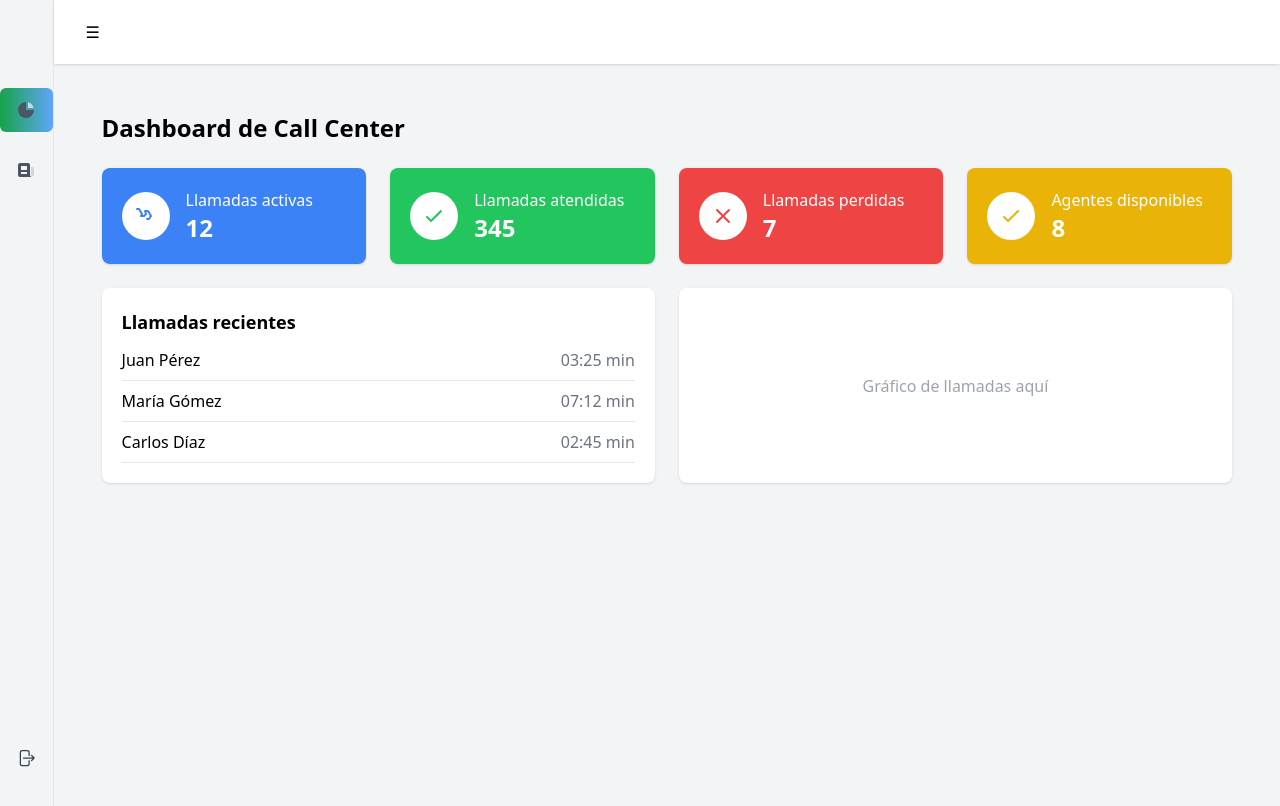
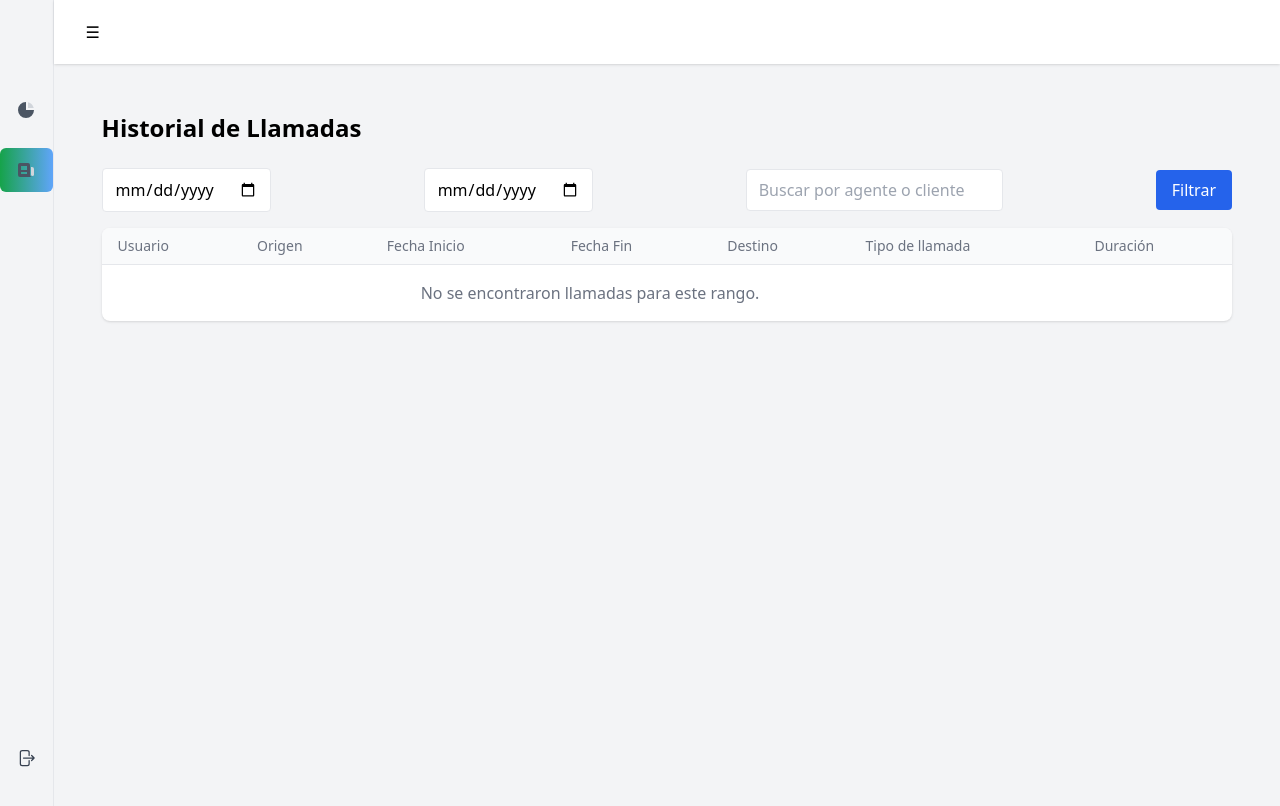
Before and after one commit to jeanbecerra/frontend-reports, a Vue app: page /reportes in a window 1280 px wide. Before the commit this address led to /dashboard. Shown: the top 806 px of the page. Built offline with nearby package versions, Linux system fonts and the light colour scheme; sample sign-in values are in the browser's storage.

Commit message:
Reportes primera fase

```diff
--- a/src/components/SidebarComponent.vue
+++ b/src/components/SidebarComponent.vue
@@ -69,9 +69,9 @@ const confirmLogout = () => {
           <!-- Reportes -->
           <li>
             <router-link
-              to="/home"
+              to="/reportes"
               class="flex items-center space-x-4 px-4 py-3 rounded-md transition-colors duration-200"
-              :class="isActive('/home')
+              :class="isActive('/reportes')
                 ? 'bg-gradient-to-r from-green-600 to-blue-400 text-white'
                 : 'text-gray-600 hover:bg-gray-200 hover:text-gray-700'"
             >
--- a/src/layouts/PanelLayout.vue
+++ b/src/layouts/PanelLayout.vue
@@ -1,6 +1,8 @@
 <script setup>
 import { ref } from 'vue'
 import SidebarComponent from '../components/SidebarComponent.vue'
+
+const usuario = localStorage.getItem("usuario");
 
 const isSidebarOpen = ref(false)
 
@@ -19,11 +21,12 @@ function toggleSidebar() {
     <!-- Contenido principal -->
     <div class="flex-1 flex flex-col">
       <!-- Header -->
-      <header class="h-16 bg-white shadow flex items-center px-6">
+      <header class="h-16 bg-white shadow flex items-center justify-between px-6">
         <button @click="toggleSidebar" class="p-2 rounded hover:bg-gray-200">
           <!-- icono hamburguesa -->
           ☰
         </button>
+        <p class="uppercase">{{usuario}}</p>
       </header>
 
       <!-- Main -->
--- a/src/router/index.js
+++ b/src/router/index.js
@@ -6,7 +6,7 @@ import Login from '../views/Login.vue';
 import PanelLayout from '../layouts/PanelLayout.vue';
 // Importa las vistas protegidas (el contenido del panel)
 import Dashboard from '../views/Dashboard.vue';
-import Home from '../views/Home.vue';
+import Reportes from '../views/Reportes.vue';
 // ... Otras vistas
 
 const routes = [
@@ -35,9 +35,9 @@ const routes = [
         meta: { requiresAuth: true } // 🔒 PROTEGIDA
       },
       {
-        path: 'home', // La URL será /home
-        name: 'Home',
-        component: Home,
+        path: 'reportes', // La URL será /home
+        name: 'Reportes',
+        component: Reportes,
         meta: { requiresAuth: true } // 🔒 PROTEGIDA
       },
       // ... Agrega más rutas protegidas aquí (ej. /usuarios, /perfil)
--- a/src/views/Home.vue
+++ /dev/null
@@ -1,57 +0,0 @@
-<template>
-  <div class="p-6 bg-gray-100 min-h-screen">
-    <h1 class="text-2xl font-bold mb-6">Historial de Llamadas</h1>
-
-    <!-- Filtros (opcional) -->
-    <div class="flex flex-col sm:flex-row sm:items-center sm:justify-between mb-4 space-y-2 sm:space-y-0">
-      <input type="date" class="border rounded px-3 py-2" />
-      <input type="text" placeholder="Buscar por agente o cliente" class="border rounded px-3 py-2" />
-    </div>
-
-    <!-- Tabla de llamadas -->
-    <div class="overflow-x-auto bg-white rounded-lg shadow">
-      <table class="min-w-full divide-y divide-gray-200">
-        <thead class="bg-gray-50">
-          <tr>
-            <th class="px-4 py-2 text-left text-sm font-medium text-gray-500">Fecha</th>
-            <th class="px-4 py-2 text-left text-sm font-medium text-gray-500">Agente</th>
-            <th class="px-4 py-2 text-left text-sm font-medium text-gray-500">Cliente</th>
-            <th class="px-4 py-2 text-left text-sm font-medium text-gray-500">Duración</th>
-            <th class="px-4 py-2 text-left text-sm font-medium text-gray-500">Estado</th>
-          </tr>
-        </thead>
-        <tbody class="divide-y divide-gray-200">
-          <tr v-for="call in calls" :key="call.id" class="hover:bg-gray-50">
-            <td class="px-4 py-2 text-sm text-gray-700">{{ call.date }}</td>
-            <td class="px-4 py-2 text-sm text-gray-700">{{ call.agent }}</td>
-            <td class="px-4 py-2 text-sm text-gray-700">{{ call.client }}</td>
-            <td class="px-4 py-2 text-sm text-gray-700">{{ call.duration }}</td>
-            <td class="px-4 py-2 text-sm">
-              <span
-                :class="{
-                  'bg-green-100 text-green-800 px-2 py-1 rounded-full text-xs': call.status === 'Atendida',
-                  'bg-red-100 text-red-800 px-2 py-1 rounded-full text-xs': call.status === 'Perdida',
-                  'bg-yellow-100 text-yellow-800 px-2 py-1 rounded-full text-xs': call.status === 'En curso'
-                }"
-              >
-                {{ call.status }}
-              </span>
-            </td>
-          </tr>
-        </tbody>
-      </table>
-    </div>
-  </div>
-</template>
-
-<script setup>
-import { ref } from 'vue'
-
-// Ejemplo de datos de llamadas
-const calls = ref([
-  { id: 1, date: '2025-12-03 09:15', agent: 'Juan Pérez', client: 'Empresa A', duration: '03:25', status: 'Atendida' },
-  { id: 2, date: '2025-12-03 09:50', agent: 'María Gómez', client: 'Empresa B', duration: '07:12', status: 'Perdida' },
-  { id: 3, date: '2025-12-03 10:05', agent: 'Carlos Díaz', client: 'Empresa C', duration: '02:45', status: 'En curso' },
-  { id: 4, date: '2025-12-03 10:30', agent: 'Ana Ruiz', client: 'Empresa D', duration: '05:10', status: 'Atendida' },
-])
-</script>
--- a/src/views/Login.vue
+++ b/src/views/Login.vue
@@ -1,7 +1,11 @@
 <script>
 import BaseModal from "@/components/Modal.vue";
 
+
+
+
 export default {
+
     name: "LoginPage",
     components: { BaseModal },
 
@@ -18,7 +22,8 @@ export default {
                 show: false,
                 message: "",
                 type: ""
-            }
+            },
+            showPassword: false
         };
     },
     methods: {
@@ -41,6 +46,7 @@ export default {
 
                 if (data.exito) {
                     this.showModal("success", "¡Login exitoso! Bienvenido a la plataforma 👋");
+                    localStorage.setItem("usuario", data.usuario);
                     localStorage.setItem("token", data.token);
                     setTimeout(() => {
                         this.$router.push("/");
--- a/src/views/Reportes.vue
+++ b/src/views/Reportes.vue
@@ -0,0 +1,127 @@
+<template>
+  <div class="p-6 bg-gray-100 min-h-screen">
+    <h1 class="text-2xl font-bold mb-6">Historial de Llamadas</h1>
+
+    <!-- Filtros -->
+    <div class="flex flex-col sm:flex-row sm:items-center sm:justify-between mb-4 space-y-2 sm:space-y-0">
+      <input type="date" class="border rounded px-3 py-2" v-model="startDate" />
+      <input type="date" class="border rounded px-3 py-2" v-model="endDate" />
+      <input type="text" placeholder="Buscar por agente o cliente" class="border rounded px-3 py-2" v-model="search" />
+      <button @click="cargarCDRs" class="bg-blue-600 text-white px-4 py-2 rounded">
+        Filtrar
+      </button>
+    </div>
+
+    <!-- Mensaje de cargando -->
+    <div v-if="loading" class="text-center py-4 text-gray-600">
+      Cargando llamadas...
+    </div>
+
+    <!-- Tabla de llamadas -->
+    <div v-else class="overflow-x-auto bg-white rounded-lg shadow">
+      <table class="min-w-full divide-y divide-gray-200">
+        <thead class="bg-gray-50">
+          <tr>
+            <th class="px-4 py-2 text-left text-sm font-medium text-gray-500">Usuario</th>
+            <th class="px-4 py-2 text-left text-sm font-medium text-gray-500">Origen</th>
+            <th class="px-4 py-2 text-left text-sm font-medium text-gray-500">Fecha Inicio</th>
+            <th class="px-4 py-2 text-left text-sm font-medium text-gray-500">Fecha Fin</th>
+            <th class="px-4 py-2 text-left text-sm font-medium text-gray-500">Destino</th>
+            <th class="px-4 py-2 text-left text-sm font-medium text-gray-500">Tipo de llamada</th>
+            <th class="px-4 py-2 text-left text-sm font-medium text-gray-500">Duración</th>
+          </tr>
+        </thead>
+        <tbody class="divide-y divide-gray-200">
+          <tr v-for="call in filteredCalls" :key="call.id_call" class="hover:bg-gray-50">
+            <td class="px-4 py-2 text-sm text-gray-700 uppercase">{{ usuario }}</td>
+            <td class="px-4 py-2 text-sm text-gray-700 uppercase">{{ call.caller_id }}</td>
+            <td class="px-4 py-2 text-sm text-gray-700">{{ formatearFecha(call.call_start) }}</td>
+            <td class="px-4 py-2 text-sm text-gray-700">{{ formatearFecha(call.call_end) }}</td>
+            <td class="px-4 py-2 text-sm text-gray-700 uppercase">{{ call.called_number }}</td>
+            <td class="px-4 py-2 text-sm text-gray-700">{{ call.tariffdesc || 'N/A' }}</td>
+            <td class="px-4 py-2 text-sm text-gray-700">{{ calcularDuracion(call.call_start, call.call_end) }}</td>
+          </tr>
+          <tr v-if="!loading && filteredCalls.length === 0">
+            <td colspan="6" class="text-center py-4 text-gray-500">No se encontraron llamadas para este rango.</td>
+          </tr>
+        </tbody>
+      </table>
+    </div>
+  </div>
+</template>
+
+<script setup>
+import { ref, computed } from 'vue'
+
+const usuario = localStorage.getItem("usuario");
+
+const calls = ref([]);
+const startDate = ref('');
+const endDate = ref('');
+const search = ref('');
+const loading = ref(false);
+
+// Filtrado por búsqueda (agente o cliente)
+const filteredCalls = computed(() => {
+  return calls.value.filter(c =>
+    (!search.value || (c.tariffdesc && c.tariffdesc.toLowerCase().includes(search.value.toLowerCase()))
+                   || (c.client && c.client.toLowerCase().includes(search.value.toLowerCase())))
+  );
+});
+
+// Función para calcular duración en formato mm:ss
+const calcularDuracion = (inicio, fin) => {
+  if (!inicio || !fin) return '00:00';
+  const start = new Date(inicio);
+  const end = new Date(fin);
+  const diff = Math.floor((end - start) / 1000); // segundos
+  const minutes = String(Math.floor(diff / 60)).padStart(2, '0');
+  const seconds = String(diff % 60).padStart(2, '0');
+  return `${minutes}:${seconds}`;
+};
+
+// Función para formatear fechas MySQL DATETIME
+const formatearFecha = (datetime) => {
+  if (!datetime) return '';
+  const d = new Date(datetime);
+  const yyyy = d.getFullYear();
+  const mm = String(d.getMonth() + 1).padStart(2, '0');
+  const dd = String(d.getDate()).padStart(2, '0');
+  const hh = String(d.getHours()).padStart(2, '0');
+  const min = String(d.getMinutes()).padStart(2, '0');
+  const ss = String(d.getSeconds()).padStart(2, '0');
+  return `${yyyy}-${mm}-${dd} ${hh}:${min}:${ss}`;
+};
+
+// Función para cargar CDRs desde el backend (solo al presionar el botón)
+const cargarCDRs = async () => {
+  if (!startDate.value || !endDate.value) {
+    alert('Por favor selecciona un rango de fechas.');
+    return;
+  }
+
+  loading.value = true;
+
+  const start = startDate.value; // 'YYYY-MM-DD'
+  const end = endDate.value + ' 23:59:59'; // incluir todo el día final
+
+  try {
+    const url = `http://localhost:3308/api/cdrs/${usuario}?startDate=${start}&endDate=${end}`;
+    const response = await fetch(url);
+    const data = await response.json();
+
+    // Simular tiempo de carga de 1 segundo
+    setTimeout(() => {
+      calls.value = data.data || data;
+      loading.value = false;
+    }, 1000);
+
+  } catch (error) {
+    console.error('Error al cargar CDRs:', error);
+    setTimeout(() => {
+      calls.value = [];
+      loading.value = false;
+    }, 1000);
+  }
+};
+</script>
```
